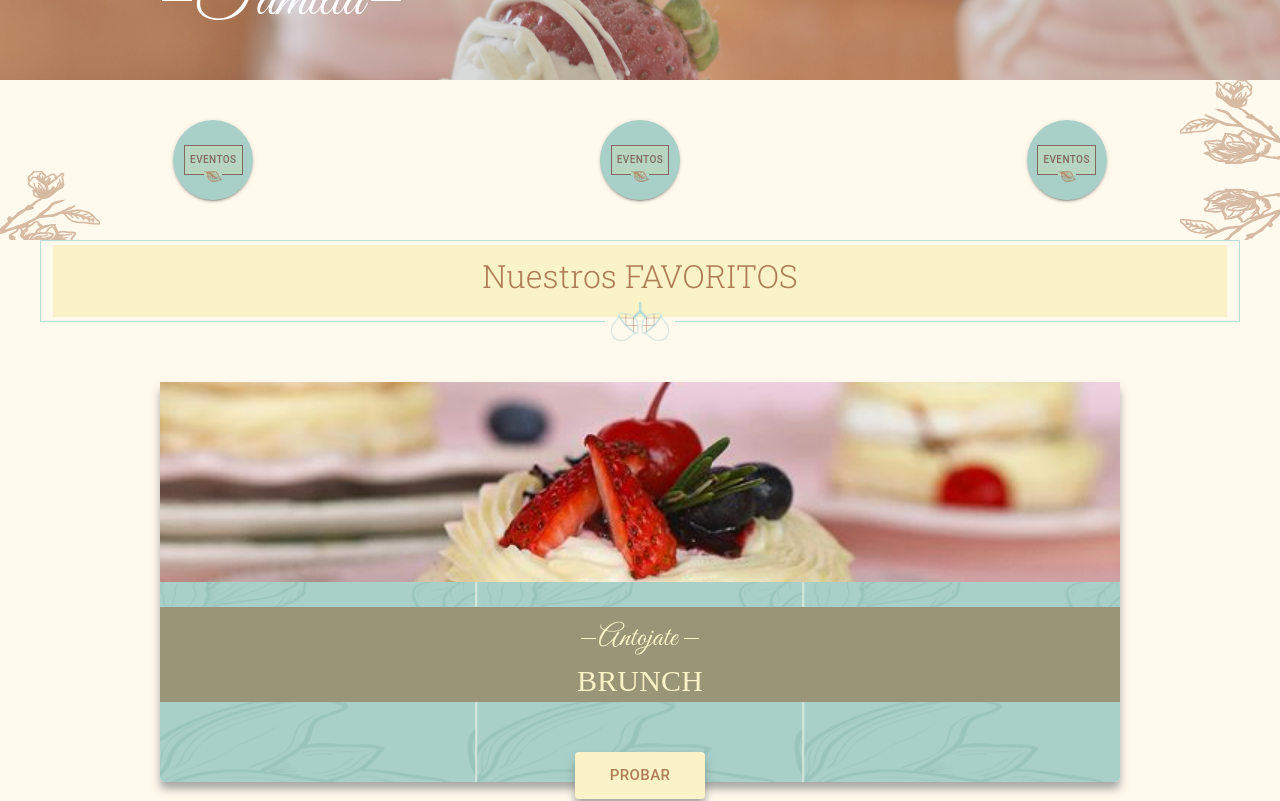
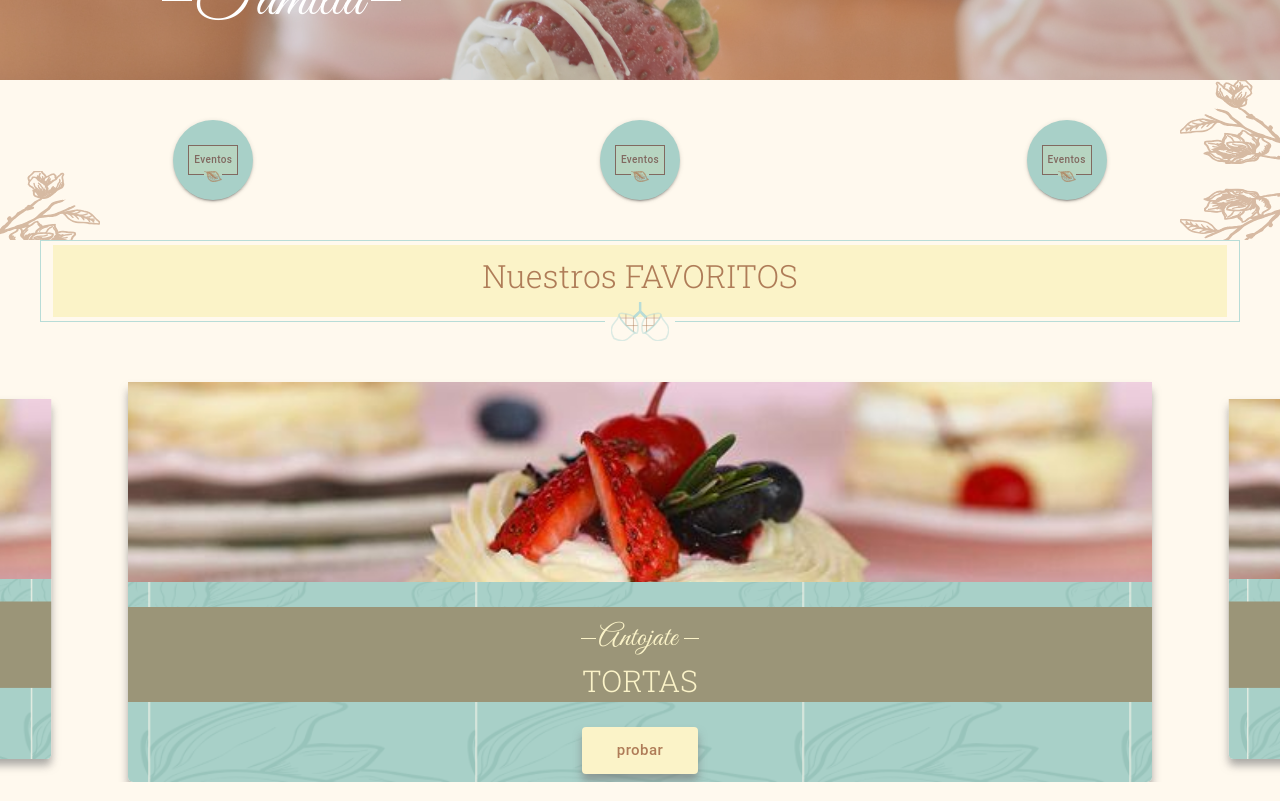
Before and after one commit to sertrah/dulce-project, a Next.js app: page / in a window 1280 px wide. Shown: the part 320-1121 px from the top of the page. Built offline with nearby package versions, Linux system fonts and the light colour scheme.

Commit message:
Carousel gonorrea

```diff
--- a/components/TitleWithIcon.js
+++ b/components/TitleWithIcon.js
@@ -1,12 +1,23 @@
 import React from 'react'
+import PropTypes from 'prop-types';
+import classnames from 'classnames';
+
 import styles from "../styles/commons.module.scss";
 import Avellanas from "../public/img/Avellanas.svg";
 
-export default function TitleWithIcon({ children }) {
+const TitleWithIcon = ({ children, className }) => {
     return (
-        <div className={styles.titleWithIcon}>
+        <div className={classnames(styles.titleWithIcon, className)}>
+
             <h2 className={styles.titleWithIcon_title}>{children}</h2>
+
             < Avellanas className={styles.titleWithIcon_logo} />
         </div>
     )
 }
+
+TitleWithIcon.propTypes = {
+    children: PropTypes.string.isRequired,
+    className: PropTypes.string,
+};
+export default TitleWithIcon
--- a/components/theme.js
+++ b/components/theme.js
@@ -28,6 +28,9 @@ const theme = createTheme({
       fontWeight: 500,
       fontSize: 1,
     },
+    button: {
+      textTransform: 'none'
+    }
   },
 });
 
--- a/package.json
+++ b/package.json
@@ -16,6 +16,7 @@
     "next": "11.0.1",
     "react": "17.0.2",
     "react-dom": "17.0.2",
+    "react-multi-carousel": "^2.6.3",
     "sass": "^1.35.2"
   },
   "devDependencies": {
--- a/pages/_document.js
+++ b/pages/_document.js
@@ -58,7 +58,7 @@ class MyDocument extends Document {
           <meta name="description" content="Generated by create next app" />
           <link rel="icon" href="/favicon.ico" />
           <link rel="preconnect" href="https://fonts.googleapis.com" />
-          <link rel="preconnect" href="https://fonts.gstatic.com" crossOrigin />
+          <link rel="preconnect" href="https://fonts.gstatic.com" crossOrigin={true} />
           <link href="https://fonts.googleapis.com/css2?family=Great+Vibes&family=Roboto+Slab:wght@100;300&display=swap" rel="stylesheet" />
         </Head>
         <body>
--- a/styles/Home.module.scss
+++ b/styles/Home.module.scss
@@ -39,7 +39,7 @@
   .menu_card {
     position: relative;
     border-radius: 5px;
-    width: 75%;
+    width: 80%;
     height: 40rem;
     margin: auto;
     margin-top: 6rem;
@@ -62,7 +62,6 @@
       padding-top: 1rem;
       color: var(--yellow);
       font-size: 3rem;
-      font-family: auto;
       .menu_title_subtitle {
         color: var(--yellow);
         margin: 0px;
@@ -78,7 +77,6 @@
       margin: auto;
       left: 0;
       right: 0;
-      bottom: -25px;
       padding: 1rem 3.5rem;
       box-shadow: 0px 7px 9px 0px rgba(122, 122, 122, 0.64);
     }
@@ -176,11 +174,17 @@
     border: 1px solid var(--white);
   }
   .locationTitle {
-    border: 1px solid var(--white);
-    text-align: center;
-    width: 50%;
-    margin: auto;
-    margin-bottom: 4rem;
+    border-color: var(--white);
+    color: var(--white);
+    margin-bottom: 5rem;
+    svg{
+      path{
+        stroke: var(--white);
+      }
+    }
+    &::after {
+      background-color: var(--pink);
+    }
   }
   .locationItem {
     width: 50%;
@@ -198,3 +202,48 @@
     }
   }
 }
+
+.carousel{
+  overflow: hidden;
+  .carousel_inner{
+    transition: all 0.8s ease-in-out;
+    white-space: nowrap;
+    .carousel_item{
+      display: inline-flex;
+      align-items: center;
+      justify-content: center;
+      position: relative;
+      height: 100%;
+      width: 100%;
+      &:not(.active) {
+        transform: scale(0.9) translateX(20%);
+        z-index: 0;
+        transition: all 0.8s ;
+      }
+      &.active{
+        z-index: 1;
+        position: relative;
+        transform: scale(1);
+        transition: all 0.8s ;
+        & + div{
+          transform: scale(0.9) translateX(-20%) !important;
+          z-index: 0;
+          transition: all 0.8s ;
+        }
+      }
+
+
+    }
+    .carousel_first{
+      position: absolute;
+      left: -82%;
+      align-items: center;
+      justify-content: center;
+      height: 100%;
+      width: 100%;
+      transform: scale(0.9);
+      transition: all 0.8s;
+    }
+  }
+
+}
--- a/styles/globals.scss
+++ b/styles/globals.scss
@@ -9,15 +9,12 @@
   --pink :#F4C2C2;
   --white :#FFF;
   --black :#000;
+  color-scheme: light;
 }
 body {
   background-color: var(--yellow-light) !important;
 }
 
-
-:root {
-  color-scheme: light;
-}
 html {
   font-size: 62.5%;
 }
--- a/viewLayer/Home/components/Locations/Locations.js
+++ b/viewLayer/Home/components/Locations/Locations.js
@@ -10,7 +10,7 @@ const locationsView = [
 const Locations = () => {
   return (
     <section className={styles.location}>
-      <TitleWithIcon >VISITANOS</TitleWithIcon>
+      <TitleWithIcon className={styles.locationTitle} >VISITANOS</TitleWithIcon>
       {
         locationsView.map((location, index) => {
 
--- a/viewLayer/Home/components/Menu/Menu.js
+++ b/viewLayer/Home/components/Menu/Menu.js
@@ -1,62 +1,112 @@
+import { useState, useEffect, useMemo} from "react";
+
 import styles from "../../../../styles/Home.module.scss";
 import Button from "@material-ui/core/Button";
 import TitleWithIcon from "../../../../components/TitleWithIcon";
+import classnames from 'classnames';
 
-/*
-import { Paper } from "@material-ui/core";
-import Carousel from "react-material-ui-carousel";
-function Example(props) {
-  var items = [
+const cardItems = [
   {
-      name: "TORTA CHOCOLATE",
-      img: "https://www.cakeit.com.au/wp-content/uploads/2020/11/chocolate-cake.jpg",
+    title: "BRUNCH",
+    image:
+      "https://images.unsplash.com/photo-1514589868-e9e8d8b9e8a1?ixlib=rb-1.2.1&ixid=eyJhcHBfaWQiOjEyMDd9&auto=format&fit=crop&w=1500&q=80",
   },
   {
-      name: "BRUNCH",
-      img: "https://i.blogs.es/ce8658/brunch1/1366_2000.jpg",
+    title: "POSTRES",
+    image:
+      "https://images.unsplash.com/photo-1514589868-e9e8d8b9e8a1?ixlib=rb-1.2.1&ixid=eyJhcHBfaWQiOjEyMDd9&auto=format&fit=crop&w=1500&q=80",
+  },
+  {
+    title: "TORTAS",
+    image:
+      "https://images.unsplash.com/photo-1514589868-e9e8d8b9e8a1?ixlib=rb-1.2.1&ixid=eyJhcHBfaWQiOjEyMDd9&auto=format&fit=crop&w=1500&q=80",
   },
 ];
 
-  return (
-    <Carousel indicators={false}>
-      {items.map((item, i) => (
-        <Item key={i} item={item} />
-      ))}
-    </Carousel>
+const Card = ({ title }) => (
+  <div className={styles.menu_card}>
+    <div className={styles.menu_image}> </div>
+    <h2 className={styles.menu_title}>
+      <span className={styles.menu_title_subtitle}>Antojate </span>
+      {title}
+    </h2>
+    <Button size="large" variant="contained" className={styles.menu_btn}>
+      probar
+    </Button>
+  </div>
 );
-}
-
-function Item({ item }) {
-  return (
-    <Paper
-      elevation={0}
-      className="menu-carousel-item"
-      style={{ backgroundImage: `url(${item.img})` }}
-    >
-      <h3>{item.name}</h3>
-    </Paper>
-  );
-} */
 
 const Menu = () => {
+  const [activeIndex, setActiveIndex] = useState({value: 0, isPositive: true});
+
+  const cardItems = useMemo(
+    () => [
+      {
+        title: "BRUNCH",
+        image:
+          "https://images.unsplash.com/photo-1514589868-e9e8d8b9e8a1?ixlib=rb-1.2.1&ixid=eyJhcHBfaWQiOjEyMDd9&auto=format&fit=crop&w=1500&q=80",
+      },
+      {
+        title: "POSTRES",
+        image:
+          "https://images.unsplash.com/photo-1514589868-e9e8d8b9e8a1?ixlib=rb-1.2.1&ixid=eyJhcHBfaWQiOjEyMDd9&auto=format&fit=crop&w=1500&q=80",
+      },
+      {
+        title: "TORTAS",
+        image:
+          "https://images.unsplash.com/photo-1514589868-e9e8d8b9e8a1?ixlib=rb-1.2.1&ixid=eyJhcHBfaWQiOjEyMDd9&auto=format&fit=crop&w=1500&q=80",
+      },
+    ],
+    []
+  );
+
+  useEffect(() => {
+    // CODIGO A EJECUTAR CUANDO SE EJECUTE EL EFFECT
+    // Cuando sea el primer ejecuto el código
+    // Cuando se cambie el estado del componente
+    const intervalId = setInterval(() => {
+      setActiveIndex((prev) => {
+        if( prev.isPositive) {
+          if( prev.value >= 2  ) {
+            return { value: 2, isPositive: false };
+          }
+          return { value: prev.value + 1, isPositive: true };
+        }
+        if( prev.value === 0  ) {
+          return { value: 0, isPositive: true };
+        }
+        return { value: prev.value - 1, isPositive: false };
+      });
+    }, 2000);
+    return () => {
+      if (intervalId) {
+        clearInterval(intervalId);
+      }
+    };
+  }, [cardItems]);
+
   return (
     <>
       <section className={styles.menu}>
         <TitleWithIcon>Nuestros FAVORITOS </TitleWithIcon>
-
-        <div className={styles.menu_card}>
-          <div className={styles.menu_image}> </div>
-          <h2 className={styles.menu_title}>
-            <span className={styles.menu_title_subtitle}>Antojate </span>
-            BRUNCH</h2>
-
-          <Button size="large" variant="contained" className={styles.menu_btn}>
-            probar
-          </Button >
+        <div className={styles.carousel}>
+          <div className={styles.carousel_inner} style={{ transform: `translateX(-${activeIndex.value  * 100}%)` }}>
+            {activeIndex.value === 0 && <div className={styles.carousel_first}>
+                <Card  title="PRUEBA" />
+            </div>}
+            {cardItems.map((item, index) => (
+              <div key={index}  className={classnames(styles.carousel_item, activeIndex.value  === index && styles.active)}>
+                <Card key={`card-${index}`} {...item} />
+              </div>
+            ))}
+            {activeIndex.value  === 2 && <div className={styles.carousel_item}>
+                <Card  title="PRUEBA" />
+            </div>}
+          </div>
         </div>
       </section>
     </>
   );
-}
+};
 
 export default Menu;
```
Also changed, not shown: 2 other files (tests, documents, lock files or other folders). Lines whose indentation alone changed are shown as unchanged.
